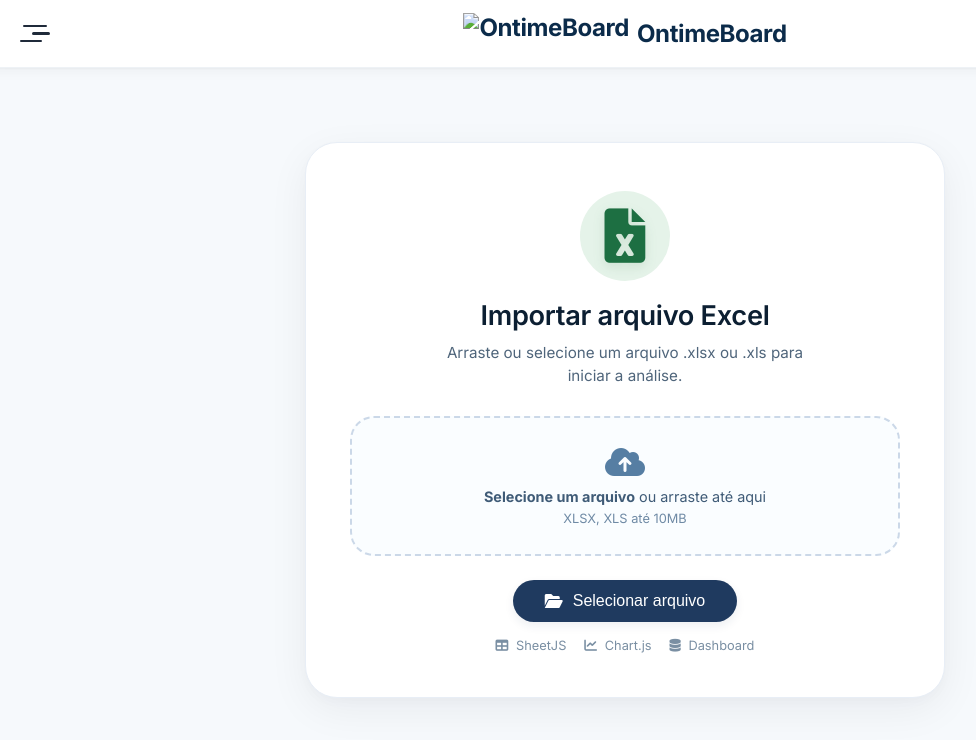
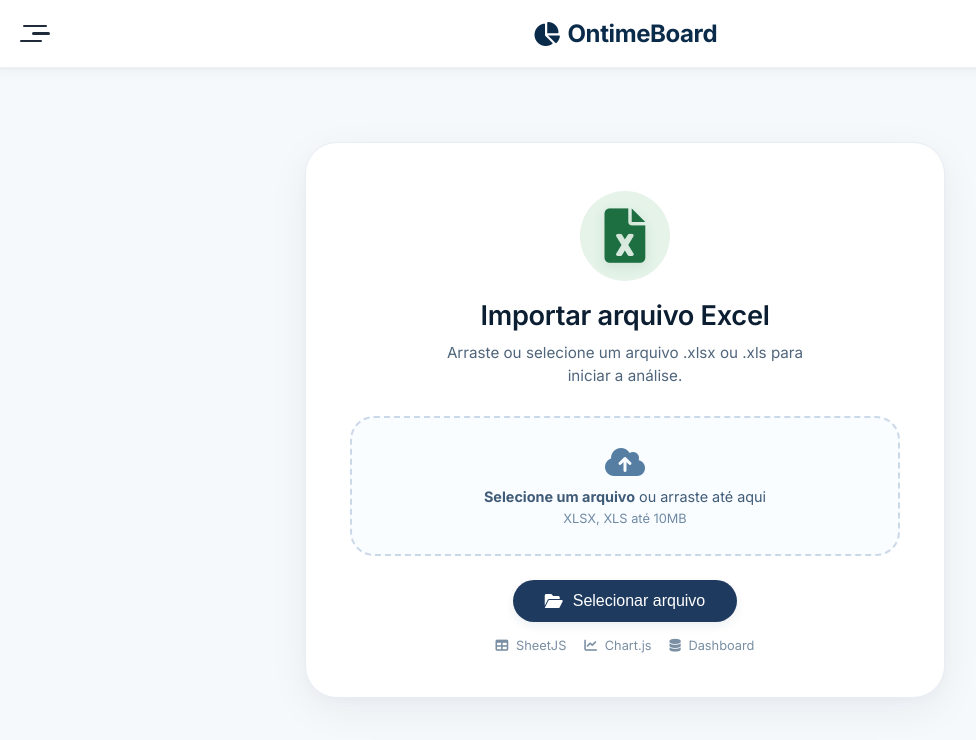
Before and after one commit to CristianAngeloPDA/OntimeBoard, a website: page Site/index.html in a window 1280 px wide. Shown: the whole page, without its empty margins (15-991 px from the left). Drawn offline with nearby package versions, Linux system fonts and the light colour scheme.

Commit message:
correção bug logo

```diff
--- a/Site/index.html
+++ b/Site/index.html
@@ -5,9 +5,6 @@
     <meta name="viewport" content="width=device-width, initial-scale=1.0" />
 
     <title>OntimeBoard · Upload</title>
-
-    <!-- Favicon -->
-    <link rel="icon" type="image/png" href="Img/logo.png" />
 
     <!-- Google Fonts -->
     <link rel="preconnect" href="https://fonts.googleapis.com" />
@@ -45,7 +42,7 @@
 
       <div class="navbar-center">
         <div class="logo">
-          <img src="Img/logo.png" alt="OntimeBoard" class="logo-img" />
+          <i class="fas fa-chart-pie"></i>
           OntimeBoard
         </div>
       </div>
```
Also changed, not shown: Site/grafico.html (+1 -4 lines).
